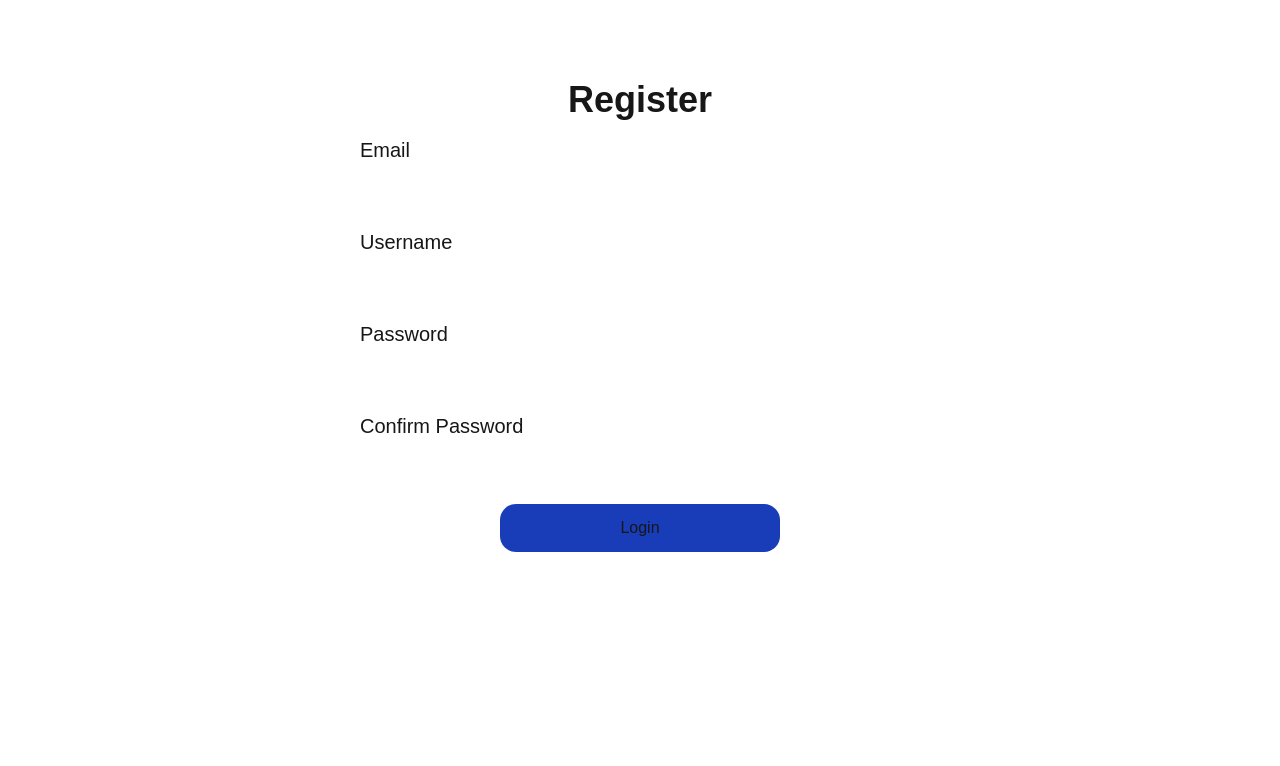
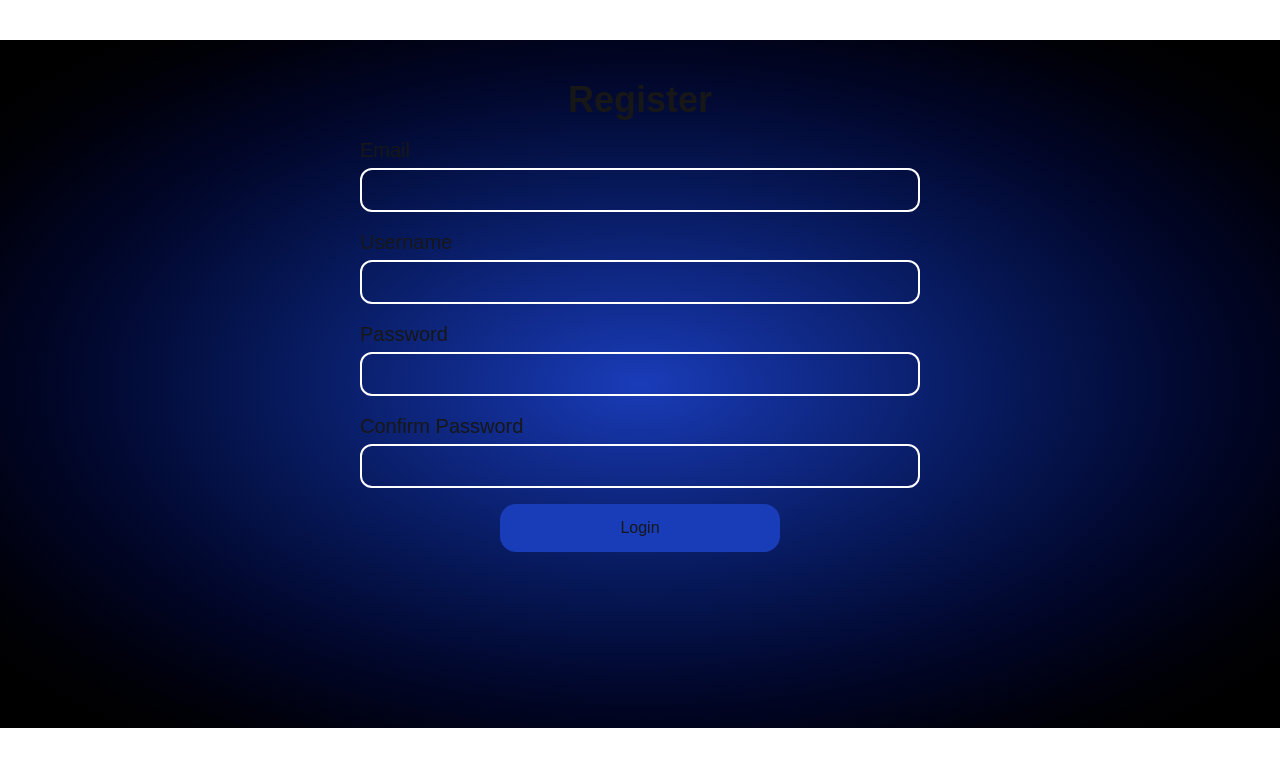
Before and after one commit to CodeCraftBilal/info-security-project, a Next.js app: page /register in a window 1280 px wide. Shown: the top 766 px of the page. Built offline with nearby package versions, Linux system fonts and the light colour scheme.

Commit message:
update login and register pages

```diff
--- /dev/null
+++ b/app/dashboard/page.tsx
@@ -0,0 +1,11 @@
+import React from 'react'
+
+const dashboard = () => {
+  return (
+    <div>
+      This is our dashboard
+    </div>
+  )
+}
+
+export default dashboard
--- a/app/login/page.tsx
+++ b/app/login/page.tsx
@@ -2,7 +2,7 @@ import React from 'react'
 
 const login = () => {
   return (
-    <div>
+    <div className='bg-radial bg-bottom from-blue-800 to-black h-[86vh]'>
       <form action="" className='w-1/2 mt-20 flex flex-col gap-4 mx-auto p-10'>
         <h1 className='text-4xl font-bold text-center'>Login</h1>
         {/* <img className='mx-auto' src="/lock.png" alt="login" width={250} height={250} /> */}
--- a/app/page.tsx
+++ b/app/page.tsx
@@ -3,7 +3,7 @@ import Image from "next/image";
 export default function Home() {
   return (
     <div>
-
+      This is our home page
     </div>
   );
 }
--- a/app/register/page.tsx
+++ b/app/register/page.tsx
@@ -3,7 +3,7 @@ import React from 'react'
 
 const register = () => {
   return (
-    <div>
+    <div className='bg-radial bg-bottom from-blue-800 to-black h-[86vh]'>
       <form action="" className='w-1/2 my-10 flex flex-col gap-4 mx-auto p-10'>
         <h1 className='text-4xl font-bold text-center'>Register</h1>
 
```
